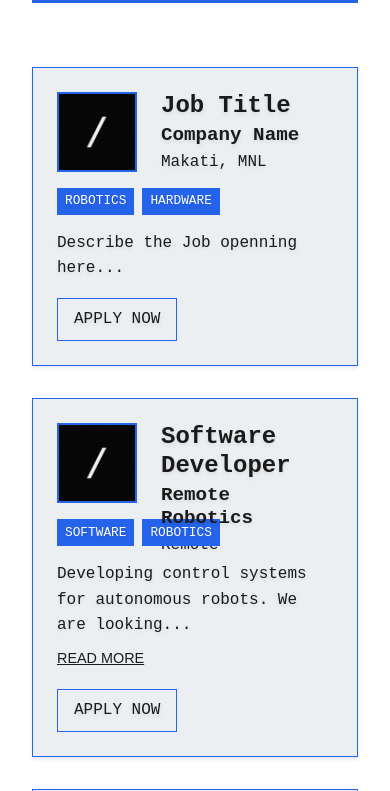
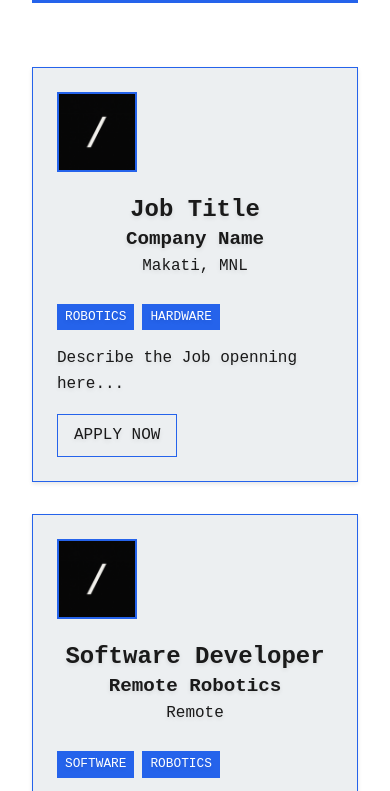
Before and after one commit to InnovationHub-PH/MakersClub, a website built with Vite: page jobs.html in a window 390 px wide. Shown: the part 1040-1831 px from the top of the page. Built offline with nearby package versions, Linux system fonts and the light colour scheme.

Commit message:
Update style.css

```diff
--- a/style.css
+++ b/style.css
@@ -399,6 +399,22 @@ input[type="radio"]:checked::before {
   text-decoration: none;
 }
 
+/*
+  .job-header,
+  .member-header {
+    flex-direction: column;
+    align-items: center;
+    text-align: center;
+  }
+
+  .job-title-info,
+  .member-title-info {
+    width: 100%;
+    text-align: center;
+  }
+}
+*/
+
 
 /* Cards */
 .card {
@@ -416,6 +432,8 @@ input[type="radio"]:checked::before {
   flex-direction: column;
   height: 80px;
   padding: 0;
+  width: 100%;
+  text-align: center;
 }
 
 .card-logo {
@@ -427,6 +445,9 @@ input[type="radio"]:checked::before {
 }
 
 .card-header {
+  flex-direction: column;
+  align-items: center;
+  text-align: center;
   display: flex;
   align-items: stretch;
   gap: 1.5rem;
@@ -546,19 +567,7 @@ footer {
     margin: 0.5rem;
   }
 
-  .job-header,
-  .member-header {
-    flex-direction: column;
-    align-items: center;
-    text-align: center;
-  }
 
-  .job-title-info,
-  .member-title-info {
-    width: 100%;
-    text-align: center;
-  }
-}
 
 /* About Content */
 .about-content {
```
